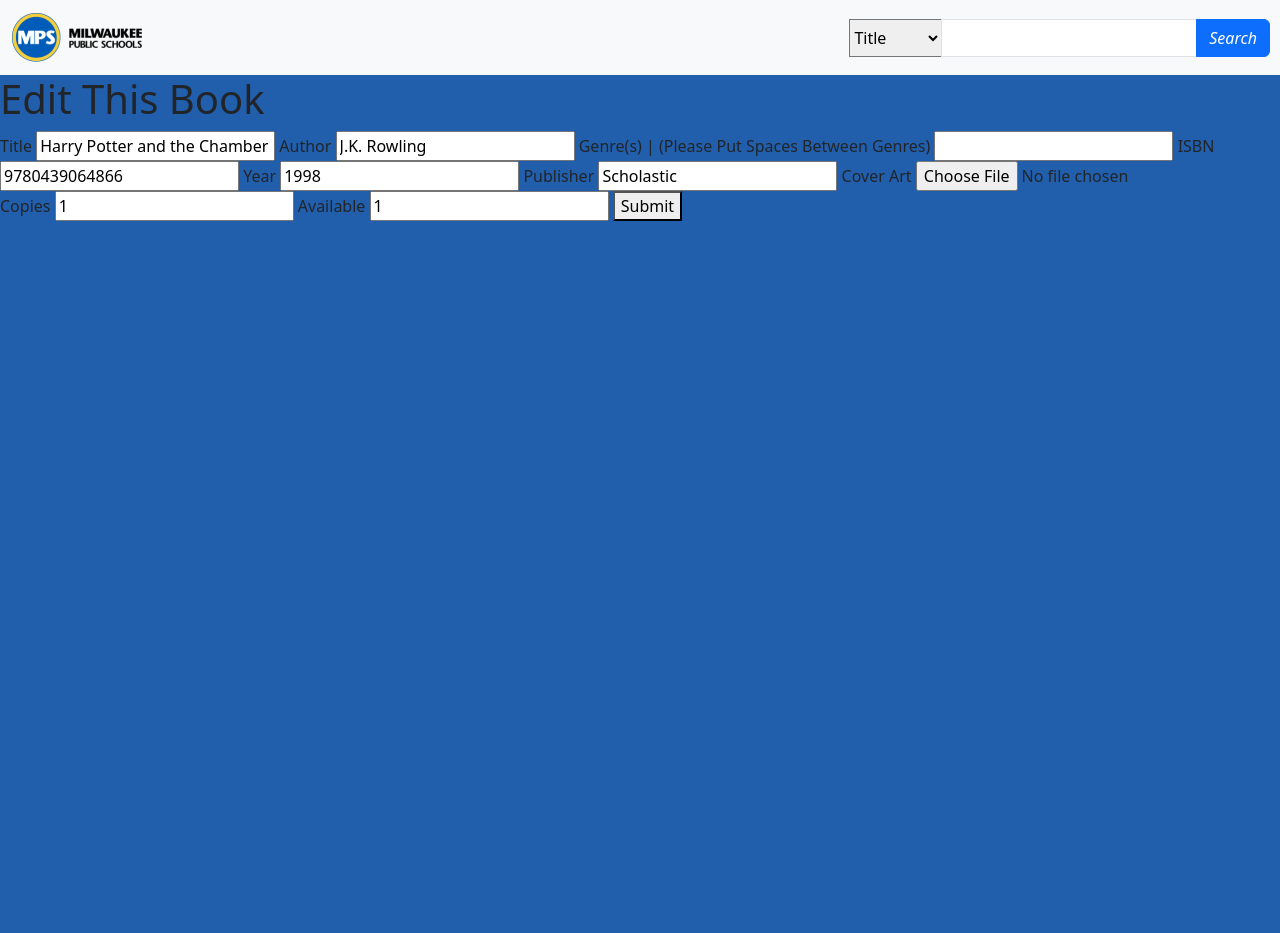
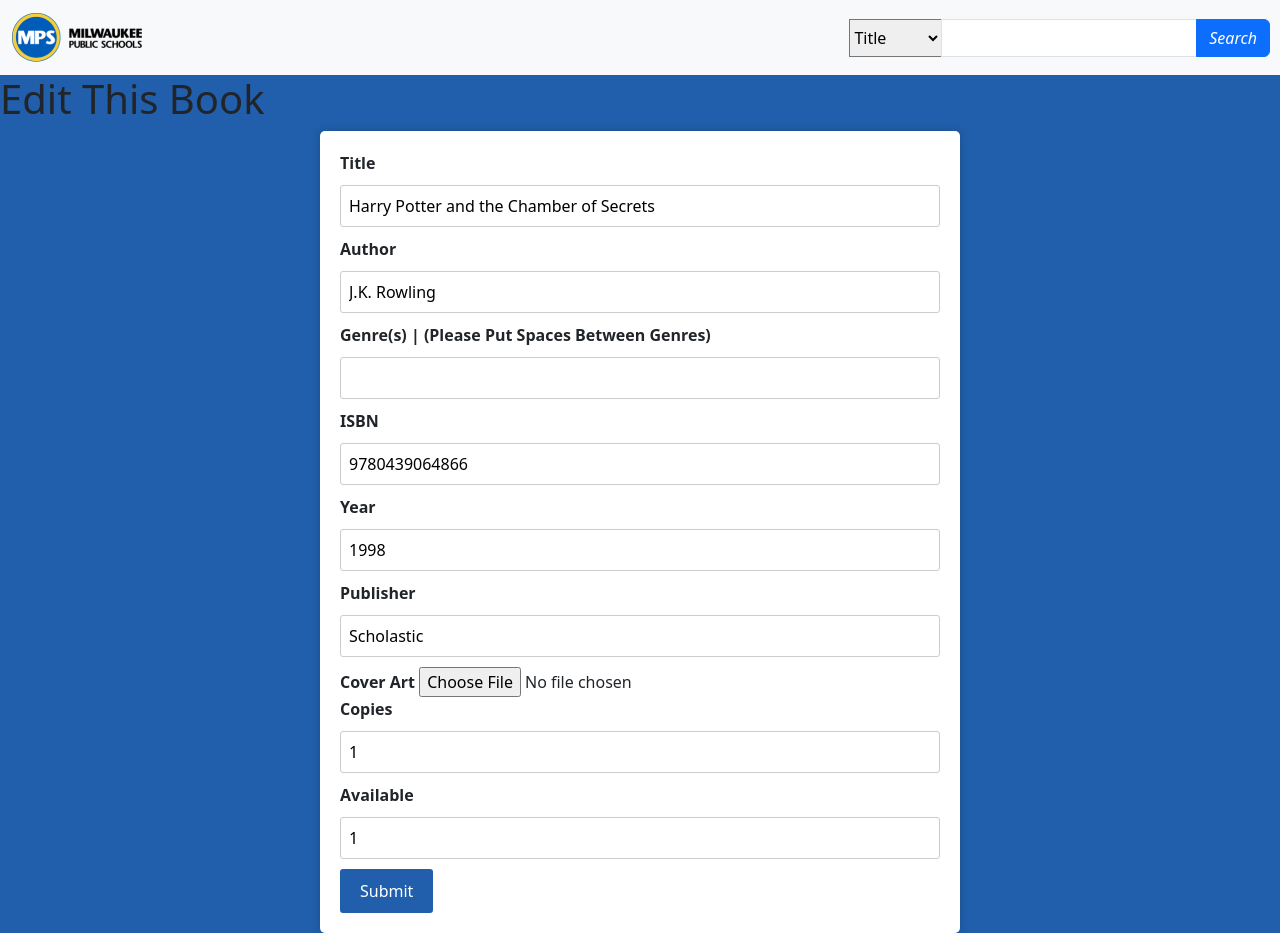
Before and after one commit to TouKoua/RichmondLibraryApp, a Django app: page /book/6/edit/ in a window 1280 px wide. Before the commit the page ends 221 px from the top, so only its background shows below. Run offline with Django 5.2, Linux system fonts and the light colour scheme; a user stored in the database is signed in; data comes from the database, SQL or seed files in the repository; both versions use the stored data as it was after the commit; some libraries are stand-ins or nearby versions.

Commit message:
Fixed up edit function for books.

```diff
--- a/Richmond_Library_App/views/book.py
+++ b/Richmond_Library_App/views/book.py
@@ -1,6 +1,6 @@
 from django.views import View
 from django.shortcuts import render, get_object_or_404, redirect
-from Richmond_Library_App.models import User, Book
+from Richmond_Library_App.models import User, Book, Genre
 
 
 class BookPage(View):
@@ -59,7 +59,7 @@
 
 
         book = get_object_or_404(Book, id=book_id)
-        return render(request, "editBook.html", {'book': book})
+        return render(request, "editBook.html", {'book': book, 'status': get_user_status(request)})
 
     def post(self, request, book_id):
         book = get_object_or_404(Book, id=book_id)
@@ -67,18 +67,47 @@
         # Update book attributes based on the POST data
         book.title = request.POST.get('title')
         book.author = request.POST.get('author')
-        book.genre = request.POST.get('genre')
+        genre = request.POST.get('genre')
         book.isbn = request.POST.get('isbn')
         book.year = request.POST.get('year')
         book.publisher = request.POST.get('publisher')
         book.copies = request.POST.get('copies')
         book.available = request.POST.get('available')
 
+        genre_list = uppercase_genre(genre.split(" "))
+
         # Handle image upload separately if needed
         if 'image' in request.FILES:
             book.image = request.FILES['image']
 
         book.save()
+        remove_book_genre(book)
+        parse_genre(genre_list, book)
 
         # Redirect to the books page or any other page you prefer
         return redirect('Home')
+
+
+def uppercase_genre(list):
+    for i in range(len(list)):
+        list[i] = list[i][0].upper() + list[i][1:]
+    return list
+
+
+def parse_genre(list, book):
+    for i in list:
+        try:
+            genre_object = Genre.objects.get(genre_name=i)
+            genre_object.book.add(book)
+            genre_object.save()
+        except:
+            genre_object = Genre.objects.create(genre_name=i)
+            genre_object.book.add(book)
+            genre_object.save()
+
+
+def remove_book_genre(book):
+  genre_list = Genre.objects.all()
+  for genre in genre_list:
+    if genre.book.contains(book):
+      genre.book.remove(book)
--- a/Richmond_Library_App/views/result.py
+++ b/Richmond_Library_App/views/result.py
@@ -2,7 +2,7 @@
 from django import forms
 from django.shortcuts import render
 from Richmond_Library_App.document import BookDocument, GenreDocument
-from Richmond_Library_App.models import Genre, Book
+from Richmond_Library_App.models import Genre, Book, User
 
 class FilterForm(forms.Form):
     author = forms.CharField(initial="", widget=forms.TextInput(attrs={'class': 'form-control'}), required=False)
@@ -81,3 +81,7 @@
         return booklist
 
     return booklist
+
+def get_user_status(request):
+    user = User.objects.get(username=request.user.username)
+    return user.user_type
--- a/static/addBook.css
+++ b/static/addBook.css
@@ -44,3 +44,42 @@
     }
 
 /* Optional: Add more styling as needed */
+
+.edit-book-form {
+    width: 50%;
+    margin: 0 auto;
+    background-color: white; /* Yellow */
+    padding: 20px;
+    border-radius: 5px;
+    box-shadow: 0 0 10px rgba(0, 0, 0, 0.2);
+}
+
+    /* Input fields */
+    .edit-book-form input[type="text"],
+    .edit-book-form input[type="number"] {
+        width: 100%;
+        padding: 8px;
+        margin: 10px 0;
+        border: 1px solid #ccc;
+        border-radius: 3px;
+    }
+
+    /* Submit button */
+    .edit-book-form button[type="submit"] {
+        background-color: #215fac; /* Blue */
+        color: #fff;
+        padding: 10px 20px;
+        border: none;
+        cursor: pointer;
+        border-radius: 3px;
+    }
+
+        /* Hover effect for submit button */
+        .edit-book-form button[type="submit"]:hover {
+            background-color: #1b4e8a; /* Darker blue */
+        }
+
+    /* Optional: Style labels, etc. */
+    .edit-book-form label {
+        font-weight: bold;
+    }
```
Also changed, not shown: db.sqlite3.
